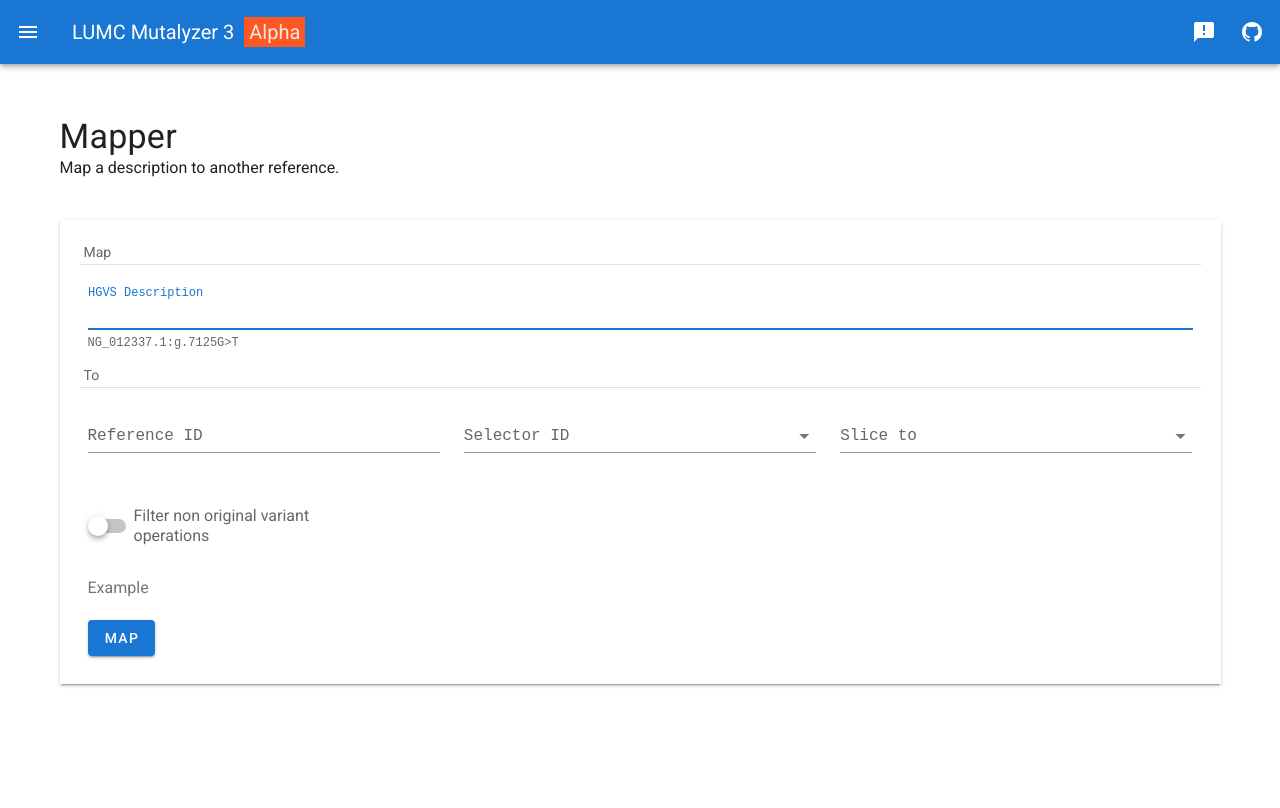
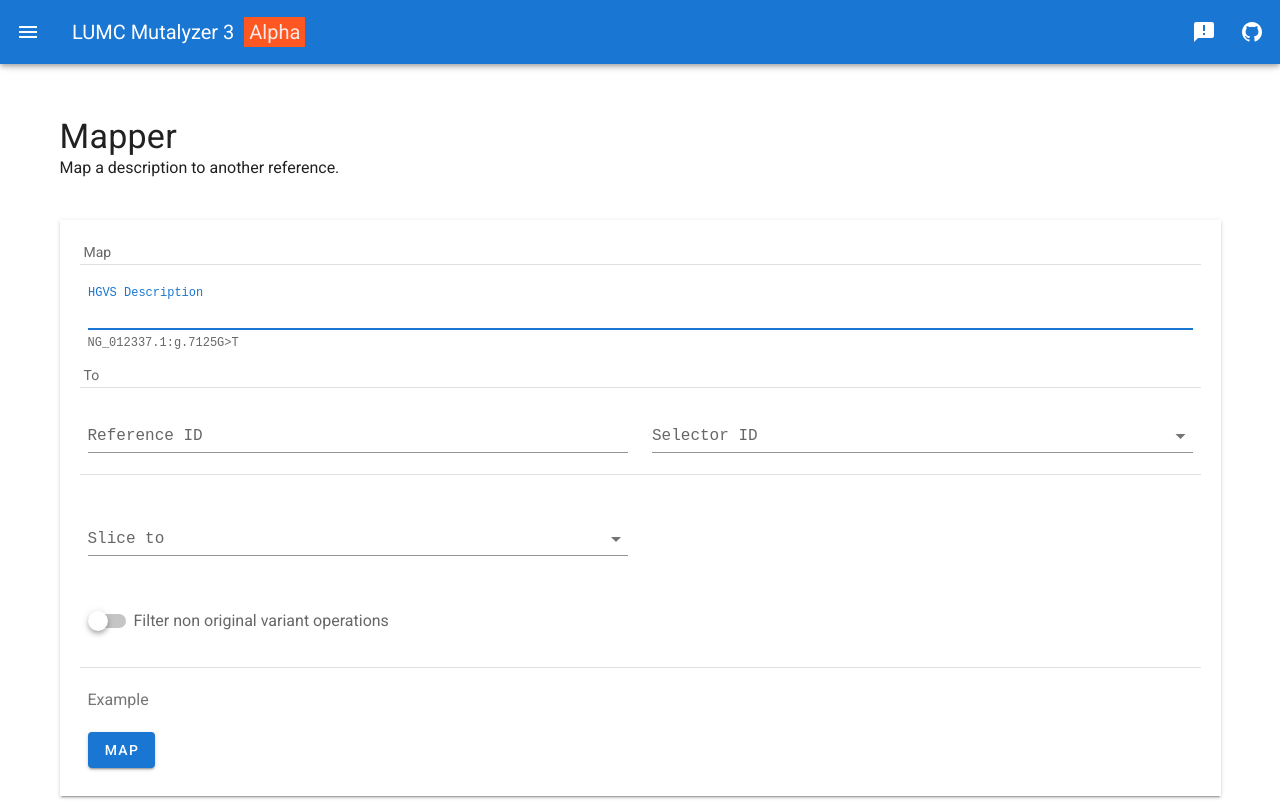
Before and after one commit to mutalyzer/website, a Vue app: page /mapper in a window 1280 px wide. Built offline with nearby package versions, Linux system fonts and the light colour scheme; what v-clipboard would draw is missing.

Commit message:
Mapper layout

```diff
--- a/src/views/Mapper.vue
+++ b/src/views/Mapper.vue
@@ -31,7 +31,7 @@
           <v-divider></v-divider>
 
           <v-row class="pl-2 pr-2 mt-1">
-            <v-col cols="12" sm="4" lg="4">
+            <v-col cols="12" sm="6" lg="6">
               <v-text-field
                 :rules="rules"
                 :hint="'NG_012337.3'"
@@ -41,7 +41,7 @@
               ></v-text-field>
             </v-col>
 
-            <v-col cols="12" sm="4" lg="4">
+            <v-col cols="12" sm="6" lg="6">
               <v-combobox
                 v-model="selector_id"
                 :label="'Selector ID'"
@@ -51,8 +51,12 @@
                 :clearable="true"
               ></v-combobox>
             </v-col>
+          </v-row>
 
-            <v-col cols="12" sm="4" lg="4">
+          <v-divider></v-divider>
+
+          <v-row class="pl-2 pr-2 mt-5">
+            <v-col cols="12" sm="6" lg="6">
               <v-combobox
                 v-model="slice_to"
                 :label="'Slice to'"
@@ -62,8 +66,8 @@
             </v-col>
           </v-row>
 
-          <v-row class="pl-2 pr-2 mt-0">
-            <v-col cols="12" sm="6" lg="3">
+          <v-row class="pl-2 pr-2 mt-0 mb-0">
+            <v-col cols="12" sm="6" lg="6">
               <v-switch
                 v-model="filter"
                 label="Filter non original variant operations"
@@ -72,7 +76,9 @@
             ></v-col>
           </v-row>
 
-          <v-row class="pl-5 pr-5 mt-2">
+          <v-divider></v-divider>
+
+          <v-row class="pl-5 pr-5 mt-5">
             <span class="example-link" @click="setExample()">Example</span>
           </v-row>
 
```
